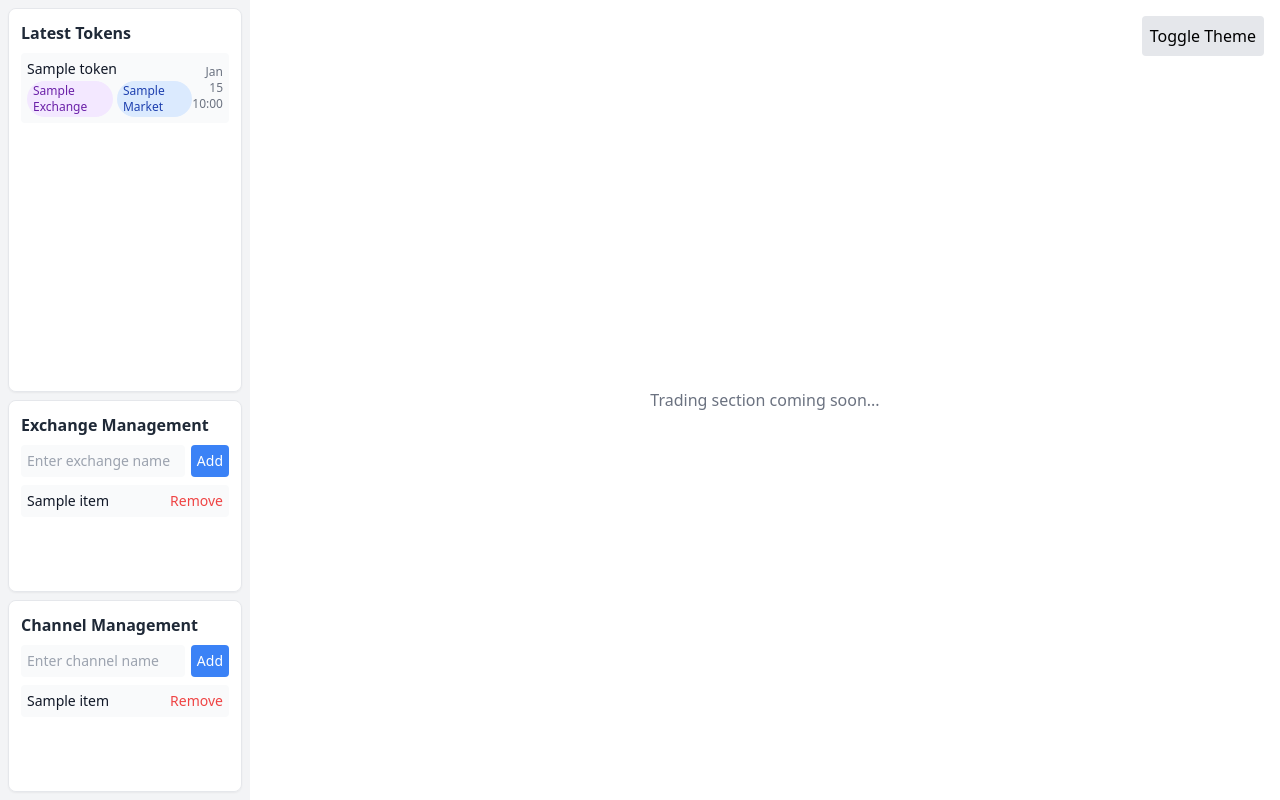
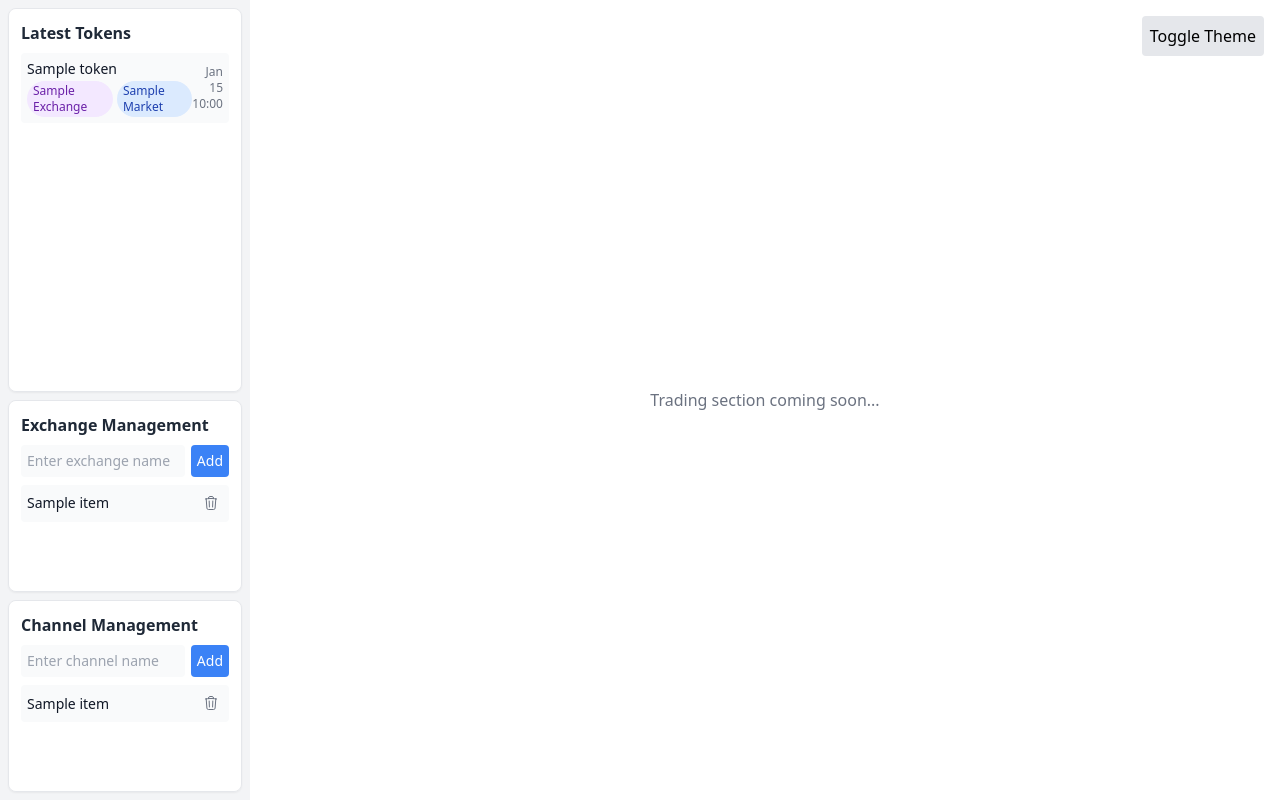
Before and after one commit to meernahro/the_combiner_view, a Django app: page / in a window 1280 px wide. Run offline with Django 5.2, Linux system fonts and the light colour scheme; tables that the repository leaves empty hold one stand-in row (values such as "Sample post"); a database or web service that is not in the repository returns one stand-in record (values such as "Sample title"); data that the repository does not hold is empty; some libraries are stand-ins or nearby versions.

Commit message:
good trash button

```diff
--- a/the_combiner_view/channels/templates/channels/channel_list_partial.html
+++ b/the_combiner_view/channels/templates/channels/channel_list_partial.html
@@ -25,8 +25,10 @@
                         <input type="hidden" name="action" value="delete">
                         <input type="hidden" name="channel_id" value="{{ channel.id }}">
                         <button type="submit"
-                            class="text-red-500 hover:text-red-700 dark:text-red-400 dark:hover:text-red-300 text-sm font-medium ml-2">
-                            Remove
+                            class="p-1 text-gray-500 hover:text-red-600 dark:text-gray-400 dark:hover:text-red-400 transition-colors">
+                            <svg xmlns="http://www.w3.org/2000/svg" fill="none" viewBox="0 0 24 24" stroke-width="1.5" stroke="currentColor" class="w-4 h-4">
+                                <path stroke-linecap="round" stroke-linejoin="round" d="M14.74 9l-.346 9m-4.788 0L9.26 9m9.968-3.21c.342.052.682.107 1.022.166m-1.022-.165L18.16 19.673a2.25 2.25 0 01-2.244 2.077H8.084a2.25 2.25 0 01-2.244-2.077L4.772 5.79m14.456 0a48.108 48.108 0 00-3.478-.397m-12 .562c.34-.059.68-.114 1.022-.165m0 0a48.11 48.11 0 013.478-.397m7.5 0v-.916c0-1.18-.91-2.164-2.09-2.201a51.964 51.964 0 00-3.32 0c-1.18.037-2.09 1.022-2.09 2.201v.916m7.5 0a48.667 48.667 0 00-7.5 0" />
+                            </svg>
                         </button>
                     </form>
                 </li>
--- a/the_combiner_view/exchanges/templates/exchanges/exchange_list_partial.html
+++ b/the_combiner_view/exchanges/templates/exchanges/exchange_list_partial.html
@@ -25,8 +25,10 @@
                         <input type="hidden" name="action" value="delete_exchange">
                         <input type="hidden" name="exchange_id" value="{{ exchange.id }}">
                         <button type="submit"
-                            class="text-red-500 hover:text-red-700 dark:text-red-400 dark:hover:text-red-300 text-sm font-medium ml-2">
-                            Remove
+                            class="p-1 text-gray-500 hover:text-red-600 dark:text-gray-400 dark:hover:text-red-400 transition-colors">
+                            <svg xmlns="http://www.w3.org/2000/svg" fill="none" viewBox="0 0 24 24" stroke-width="1.5" stroke="currentColor" class="w-4 h-4">
+                                <path stroke-linecap="round" stroke-linejoin="round" d="M14.74 9l-.346 9m-4.788 0L9.26 9m9.968-3.21c.342.052.682.107 1.022.166m-1.022-.165L18.16 19.673a2.25 2.25 0 01-2.244 2.077H8.084a2.25 2.25 0 01-2.244-2.077L4.772 5.79m14.456 0a48.108 48.108 0 00-3.478-.397m-12 .562c.34-.059.68-.114 1.022-.165m0 0a48.11 48.11 0 013.478-.397m7.5 0v-.916c0-1.18-.91-2.164-2.09-2.201a51.964 51.964 0 00-3.32 0c-1.18.037-2.09 1.022-2.09 2.201v.916m7.5 0a48.667 48.667 0 00-7.5 0" />
+                            </svg>
                         </button>
                     </form>
                 </li>
--- a/the_combiner_view/templates/base.html
+++ b/the_combiner_view/templates/base.html
@@ -8,6 +8,7 @@
     <title>{% block title %}Dashboard{% endblock %}</title>
     <!-- Include Tailwind CSS with dark mode support -->
     <script src="https://cdn.tailwindcss.com"></script>
+    <script src="https://unpkg.com/@heroicons/v1/outline/esm/index.js"></script>
     <script>
         tailwind.config = {
             darkMode: 'class'
```
